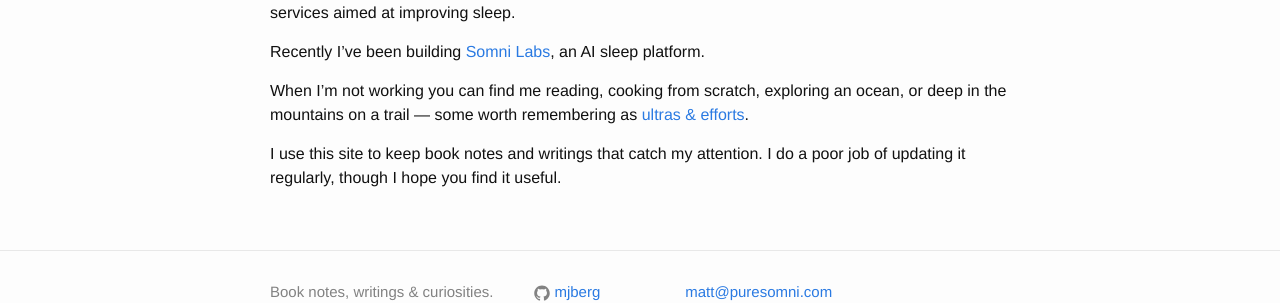
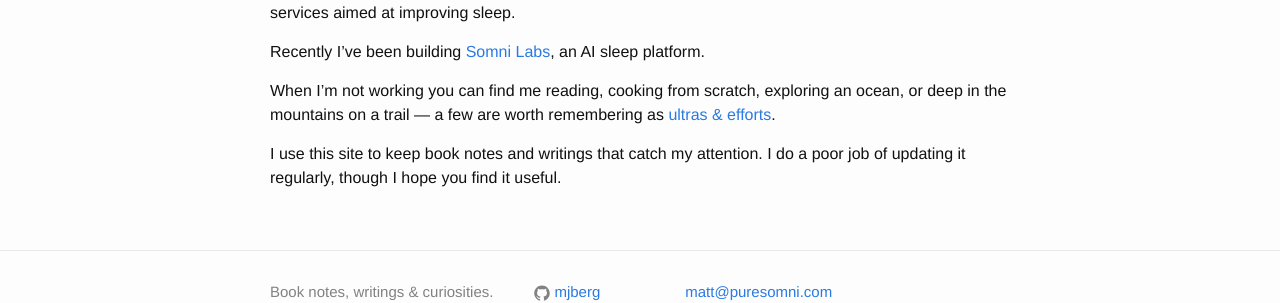
Before and after one commit to mjberg/reading-and-writing, a Jekyll site: the page built from about.md, in a window 1280 px wide. Shown: the part 187-490 px from the top of the page. Built offline with Jekyll 4.4.1, drawn with Linux system fonts in a browser that asks for light colours.

Commit message:
Tweak about page wording

```diff
--- a/about.md
+++ b/about.md
@@ -8,6 +8,6 @@ My name is Matt Berg, I'm a co-founder of [Somni](http://puresomni.com/). Somni
 
 Recently I've been building [Somni Labs](https://somnilabs.ai), an AI sleep platform.
 
-When I'm not working you can find me reading, cooking from scratch, exploring an ocean, or deep in the mountains on a trail — some worth remembering as [ultras & efforts](/ultras/).
+When I'm not working you can find me reading, cooking from scratch, exploring an ocean, or deep in the mountains on a trail — a few are worth remembering as [ultras & efforts](/ultras/).
 
 I use this site to keep book notes and writings that catch my attention. I do a poor job of updating it regularly, though I hope you find it useful.
```
